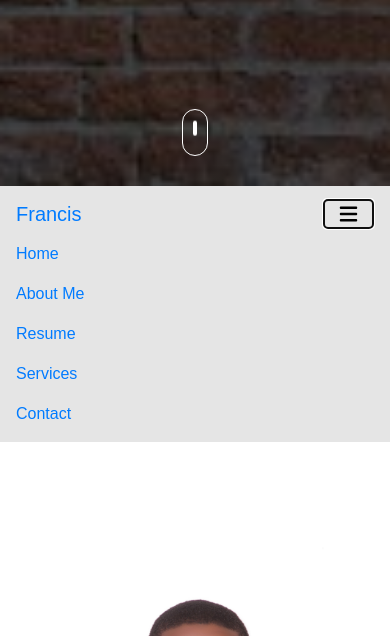
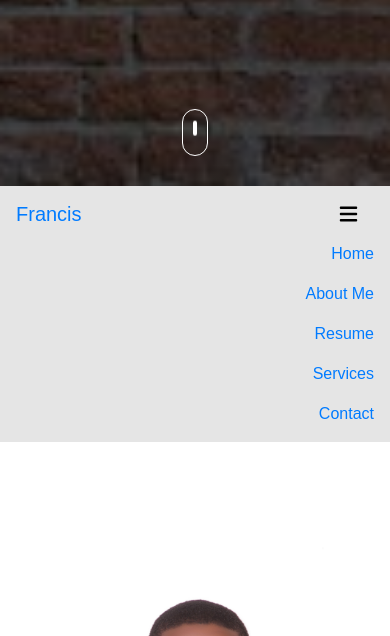
Before and after one commit to PopeFrancisOgbonna/profile, a plain HTML site: page index.html in a window 390 px wide. Both pictures are taken after a click on the button 348 px from the left and 872 px from the top of the page. Shown: the part 658-1294 px from the top of the page. Drawn offline with Linux system fonts and the light colour scheme.

Commit message:
aligned the menu items to the right

```diff
--- a/src/css/index.css
+++ b/src/css/index.css
@@ -63,6 +63,13 @@ body{
     background-color: rgba(0,0,0,0.1);
     width: 100%;
 }
+.navbar-nav{
+    float: right;
+    text-align: right;
+}
+.navbar-toggler{
+    outline: none !important;
+}
 .about{
     padding-top: 100px;
     padding-bottom: 50px;
```
